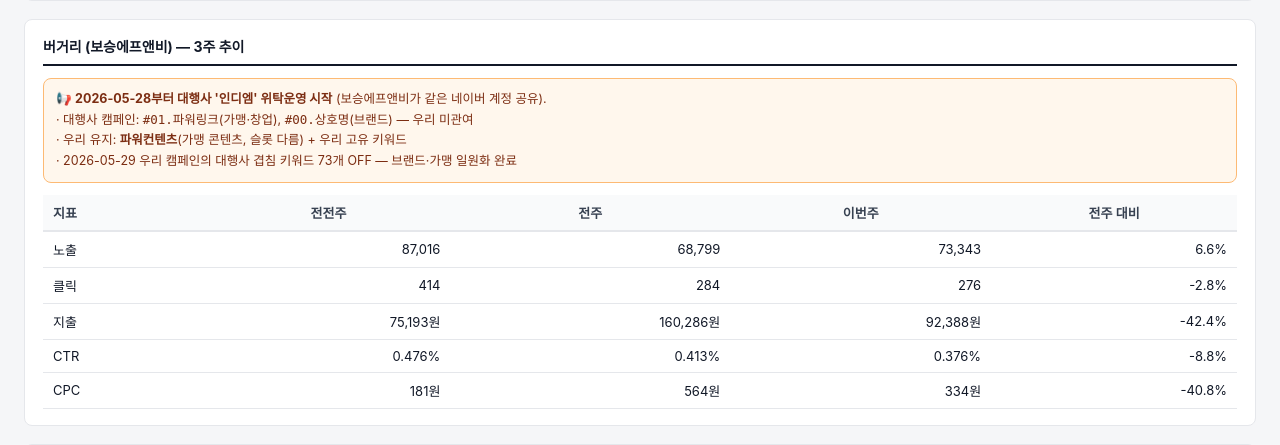
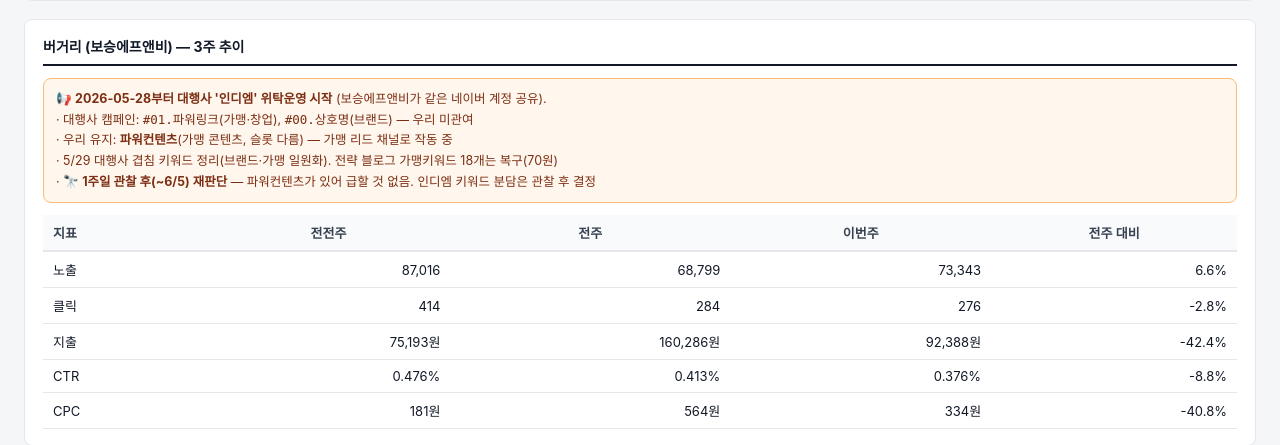
Before and after one commit to leecisung/royalhof-dashboard, a FastAPI app: page /naver in a window 1280 px wide. Shown: the part 1118-1563 px from the top of the page. Run offline with FastAPI, Linux system fonts and the light colour scheme.

Commit message:
docs: 버거리 대시보드 배너 — 1주일 관찰 후(~6/5) 재판단 메모
- 블로그 가맹키워드 18개 복구 반영, 파워컨텐츠 리드 채널 유지 명시
- 인디엠 키워드 분담은 1주일 관찰 후 결정

Co-Authored-By: Claude Opus 4.7 <noreply@anthropic.com>

```diff
--- a/api/templates/naver.html
+++ b/api/templates/naver.html
@@ -94,8 +94,9 @@
     <div style="background:#fff7ed;border:1px solid #fdba74;border-radius:8px;padding:10px 12px;margin:0 0 12px;font-size:12.5px;line-height:1.65;color:#7c2d12">
       📢 <strong>2026-05-28부터 대행사 '인디엠' 위탁운영 시작</strong> (보승에프앤비가 같은 네이버 계정 공유).<br/>
       · 대행사 캠페인: <code>#01.파워링크</code>(가맹·창업), <code>#00.상호명</code>(브랜드) — 우리 미관여<br/>
-      · 우리 유지: <strong>파워컨텐츠</strong>(가맹 콘텐츠, 슬롯 다름) + 우리 고유 키워드<br/>
-      · 2026-05-29 우리 캠페인의 대행사 겹침 키워드 73개 OFF — 브랜드·가맹 일원화 완료
+      · 우리 유지: <strong>파워컨텐츠</strong>(가맹 콘텐츠, 슬롯 다름) — 가맹 리드 채널로 작동 중<br/>
+      · 5/29 대행사 겹침 키워드 정리(브랜드·가맹 일원화). 전략 블로그 가맹키워드 18개는 복구(70원)<br/>
+      · 🔭 <strong>1주일 관찰 후(~6/5) 재판단</strong> — 파워컨텐츠가 있어 급할 것 없음. 인디엠 키워드 분담은 관찰 후 결정
     </div>
     {% endif %}
     {% if acc.kpi_cur_noexposure is defined %}
--- a/web/templates/naver.html
+++ b/web/templates/naver.html
@@ -94,8 +94,9 @@
     <div style="background:#fff7ed;border:1px solid #fdba74;border-radius:8px;padding:10px 12px;margin:0 0 12px;font-size:12.5px;line-height:1.65;color:#7c2d12">
       📢 <strong>2026-05-28부터 대행사 '인디엠' 위탁운영 시작</strong> (보승에프앤비가 같은 네이버 계정 공유).<br/>
       · 대행사 캠페인: <code>#01.파워링크</code>(가맹·창업), <code>#00.상호명</code>(브랜드) — 우리 미관여<br/>
-      · 우리 유지: <strong>파워컨텐츠</strong>(가맹 콘텐츠, 슬롯 다름) + 우리 고유 키워드<br/>
-      · 2026-05-29 우리 캠페인의 대행사 겹침 키워드 73개 OFF — 브랜드·가맹 일원화 완료
+      · 우리 유지: <strong>파워컨텐츠</strong>(가맹 콘텐츠, 슬롯 다름) — 가맹 리드 채널로 작동 중<br/>
+      · 5/29 대행사 겹침 키워드 정리(브랜드·가맹 일원화). 전략 블로그 가맹키워드 18개는 복구(70원)<br/>
+      · 🔭 <strong>1주일 관찰 후(~6/5) 재판단</strong> — 파워컨텐츠가 있어 급할 것 없음. 인디엠 키워드 분담은 관찰 후 결정
     </div>
     {% endif %}
     {% if acc.kpi_cur_noexposure is defined %}
```
